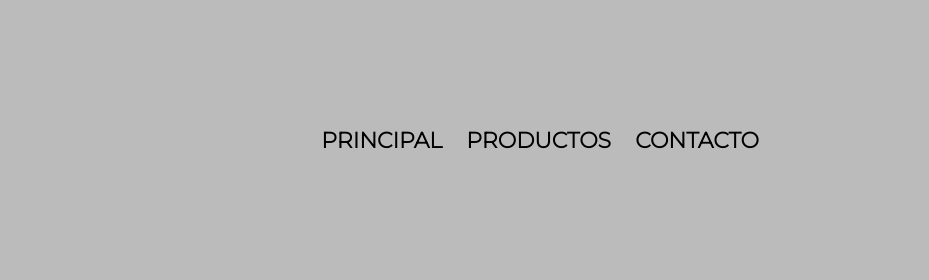
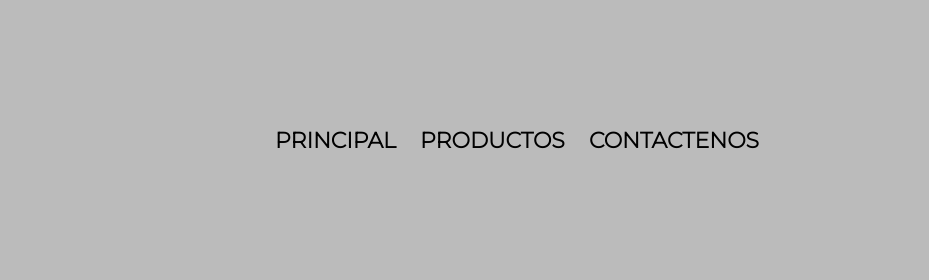
Before and after one commit to Ana-Agudelo10/alura-git, a plain HTML site: page HTML5 y CSS3/contacto.html in a window 1280 px wide. Shown: the top 280 px of the page, 351-1280 px from the left. Drawn offline with Linux system fonts and the light colour scheme.

Commit message:
Modificaciones en el campo de la cabecera

```diff
--- a/HTML5 y CSS3/contacto.html
+++ b/HTML5 y CSS3/contacto.html
@@ -17,7 +17,7 @@
                 <ul class="navegacion">
                     <li><a href="index.html">Principal</a></li>
                     <li><a href="productos.html">Productos</a></li>
-                    <li><a href="contacto.html">Contacto</a></li>
+                    <li><a href="contacto.html">Contactenos</a></li>
                 </ul>
             </nav>
         </div>
```
Also changed, not shown: HTML5 y CSS3/productos.html (+1 -1 lines).
